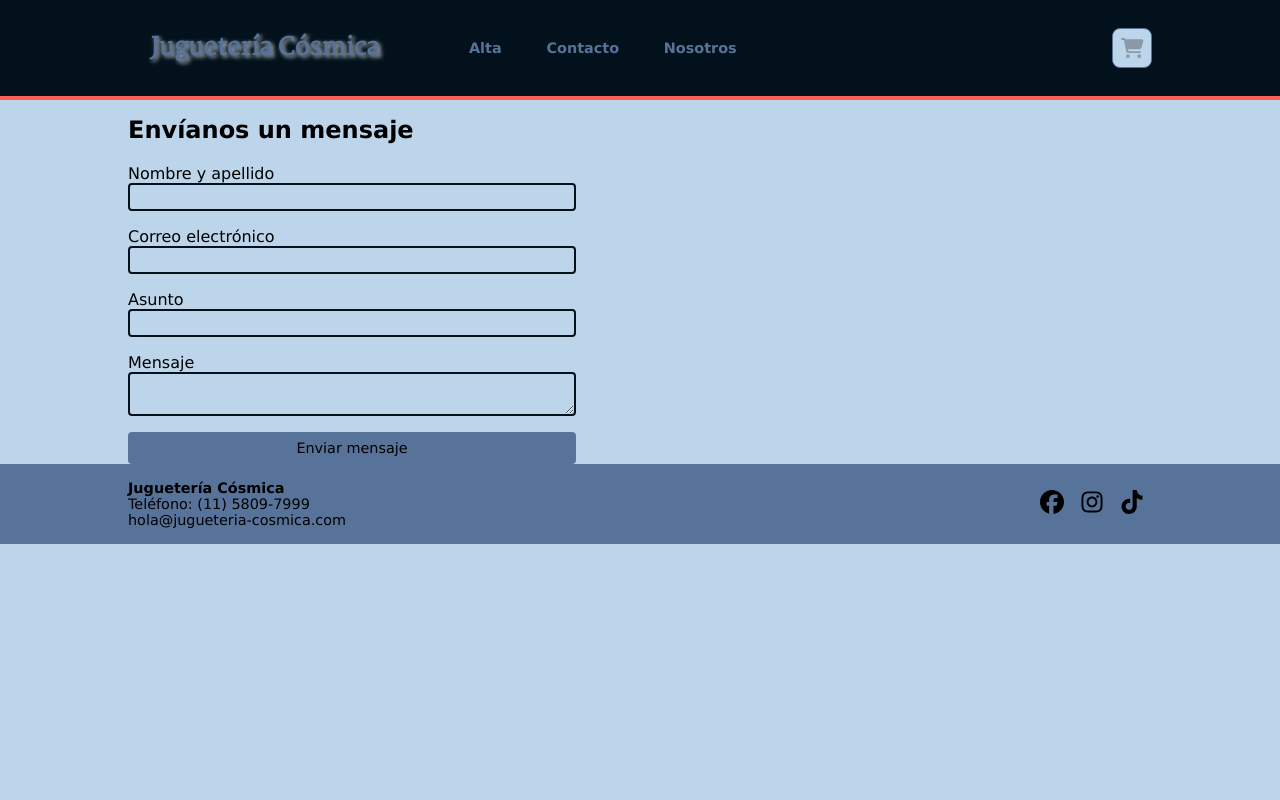
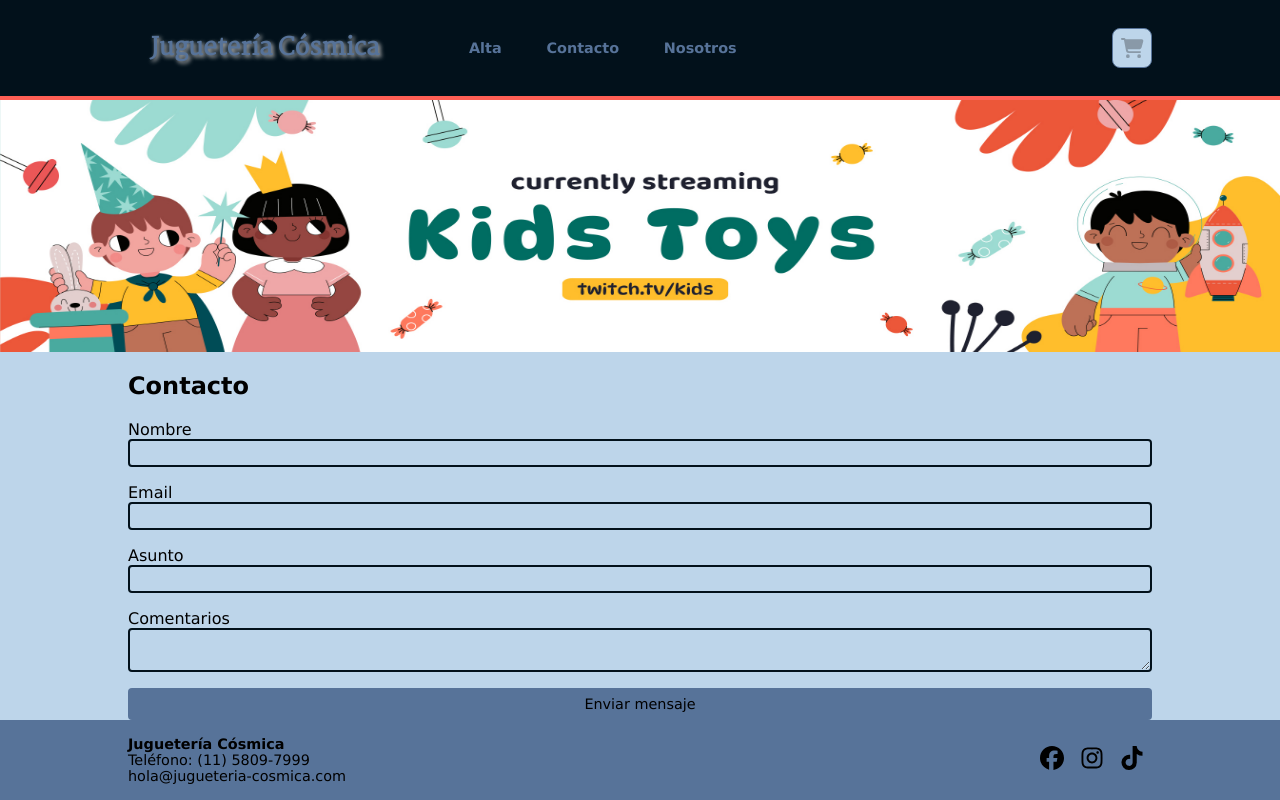
Before and after one commit to hnovara/proyecto-integrador-etapa2, a React (Create React App) app: page /contacto in a window 1280 px wide. Built offline with nearby package versions, Linux system fonts and the light colour scheme.

Commit message:
ADD contact styles

```diff
--- a/src/pages/Contacto.jsx
+++ b/src/pages/Contacto.jsx
@@ -1,6 +1,7 @@
 import React, { useState } from 'react'
 import Text from '../components/Text'
 import Form from '../components/Form'
+import Banner from '../components/Banner';
 import InputGroup from '../components/InputGroup'
 
 import { useForm } from "../hooks/useForm";
@@ -19,24 +20,26 @@
 
     const inputProps = {
         name: {
-            inputLabel: "Nombre y apellido",
+            inputLabel: "Nombre",
         },
         email: {
-            inputLabel: "Correo electrónico",
+            inputLabel: "Email",
             inputType: "email"
         },
         subject: {
             inputLabel: "Asunto",
         },
         body: {
-            inputLabel: "Mensaje",
+            inputLabel: "Comentarios",
             inputType: "textarea"
         }
     }
 
     return (
         <div className='contact__container'>
-            <Text renderAs="h2" content="Envíanos un mensaje"/>
+            <Banner/>
+            <div className='contact__container__sec'>
+                <Text renderAs="h2" content="Contacto"/>
                 <Form
                     onSubmit={() => {
                         setLoadingForm(true)
@@ -65,6 +68,7 @@
                     }
                 </Form>
             </div>
+        </div>
     )
 }
 
--- a/src/scss/components/_banner.scss
+++ b/src/scss/components/_banner.scss
@@ -4,6 +4,7 @@
     overflow: hidden;
 
     img {
+      height: 16rem;
       width: 100%;
       display: block;
     }
--- a/src/scss/pages/_contact.scss
+++ b/src/scss/pages/_contact.scss
@@ -1,9 +1,6 @@
 .contact__container {
-    margin: 0 10%;
-    @media (min-width: 600px) {
-        width: 50%;
-    }
-    @media (min-width: 1200px) {
-        width: 35%;
+    width: 100%;
+    .contact__container__sec {
+        margin: 0 10%;
     }
 }
--- a/src/scss/pages/_home.scss
+++ b/src/scss/pages/_home.scss
@@ -1,3 +1,6 @@
 .home__container {
-    margin-bottom: $footer-height;
+    width: 100%;
+    .home__container__sec {
+        margin-bottom: $footer-height;
+    }
 }
```
Lines whose indentation alone changed are shown as unchanged.
